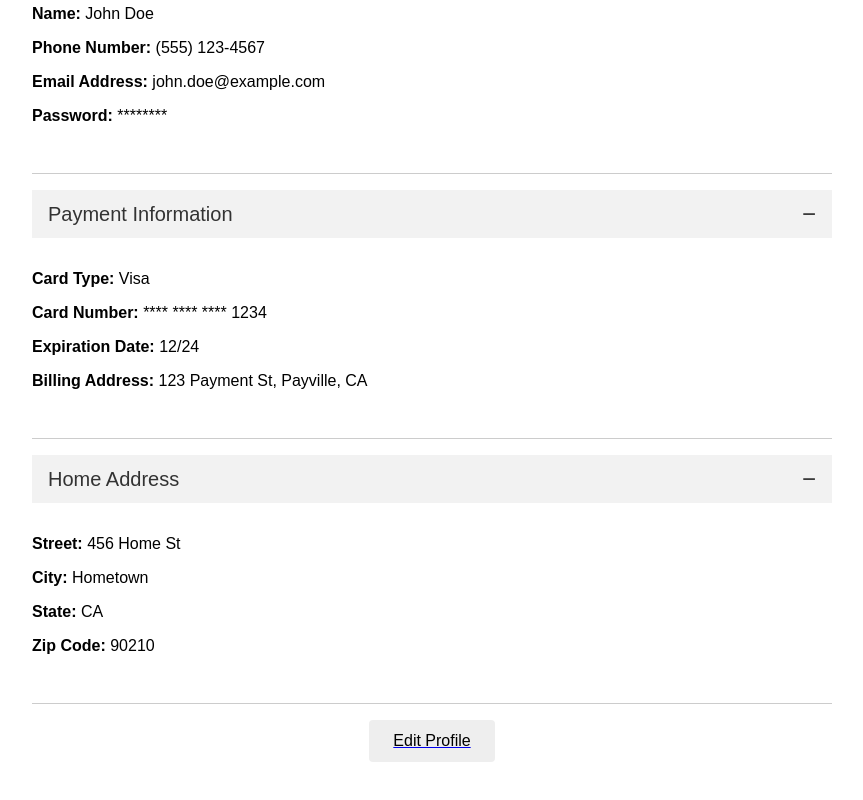
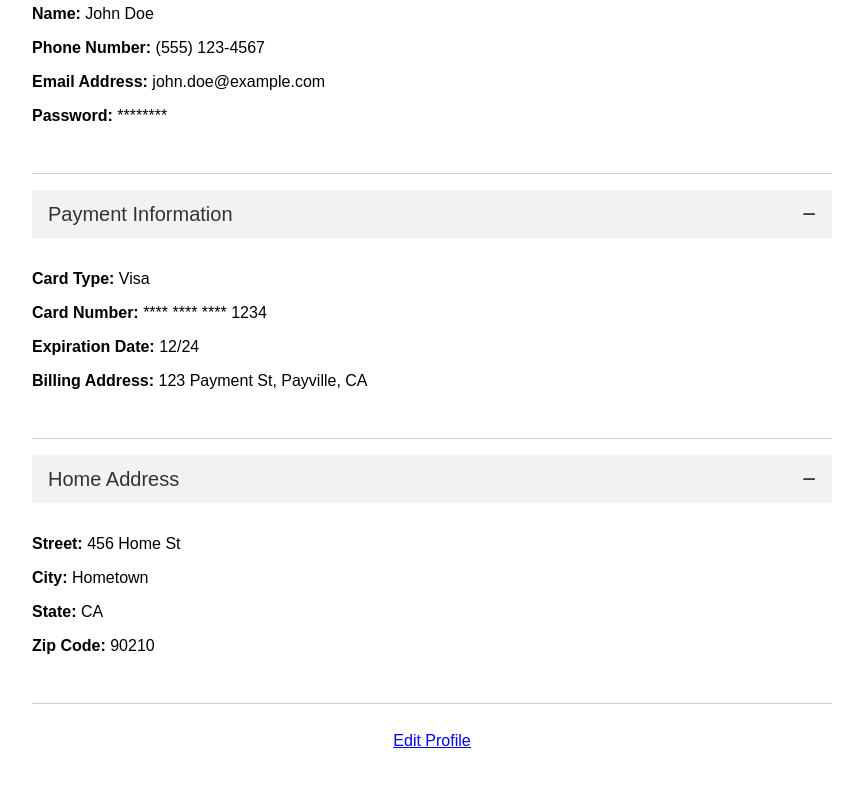
Before and after one commit to Pearlman11/CinemaEBookingSystem, a Next.js app in the folder my-app/: page /user/profile in a window 1280 px wide. Shown: the part 264-1064 px from the top of the page, without its empty margins (208-1071 px from the left). Built offline with nearby package versions, Linux system fonts and the light colour scheme.

Commit message:
added additional styling for edit profile and profile page

```diff
--- a/my-app/src/app/components/AuthForm.tsx
+++ b/my-app/src/app/components/AuthForm.tsx
@@ -4,6 +4,7 @@
 import { useState } from 'react';
 import { useAuth } from '../context/AuthContext';
 import styles from './AuthForm.module.css';
+
 
 export default function AuthFrom() {
     // need to track if were in "Login (True)" mode or "Signup Mode (False)"
@@ -15,11 +16,13 @@ export default function AuthFrom() {
     const [confirmPassword, setConfirmPassword] = useState('');
     const {login} = useAuth();
 
+
     //allow toggeling between modes
     const toggleMode = () => {
         setIsLogin(!isLogin);
         setPassword('');
         setConfirmPassword('');
+
     };
 
     const handleSubmit = (e: React.FormEvent) => {
@@ -93,6 +96,7 @@ export default function AuthFrom() {
                 )}
                 <button type='submit' className={styles.formbutton}>
                     {isLogin? 'Login': 'Sign Up'}
+
                 </button>
             </form>
             <p className={styles.loginbuttoncontiner}>
--- a/my-app/src/app/context/AuthContext.tsx
+++ b/my-app/src/app/context/AuthContext.tsx
@@ -14,7 +14,10 @@ const AuthContext = createContext<AuthContextType | undefined>(undefined);
 export function AuthProvider({children}: {children:ReactNode}) {
     const [isLoggedIn, setIsLoggedIn] = useState(false);
     const router = useRouter();
-    const login = () => setIsLoggedIn(true);
+    const login = () => {
+        setIsLoggedIn(true);
+        router.push('/')
+    }
     const logout = () => {
         setIsLoggedIn(false);
         router.push('/');
--- a/my-app/src/app/user/editprofile/editprofile.module.css
+++ b/my-app/src/app/user/editprofile/editprofile.module.css
@@ -75,7 +75,7 @@
     padding: 0.75rem;
     font-size: 1rem;
     cursor: pointer;
-    background-color: #4CAF50;
+    background-color: var(--highlight-color);
     color: white;
     border: none;
     border-radius: 4px;
@@ -84,7 +84,7 @@
   }
 
   .saveButton:hover {
-    background-color: #45a049;
+    background-color: var(--hover-darken);
   }
 
   .cancelButton {
--- a/my-app/src/app/user/profile/profilePage.module.css
+++ b/my-app/src/app/user/profile/profilePage.module.css
@@ -44,18 +44,20 @@
   }
 
   .editButton {
-    display: inline-block;
+    text-decoration: underline;
     padding: 0.75rem 1.5rem;
     font-size: 1rem;
     cursor: pointer;
-    background-color: #eee;
+    background-color:var(--highlight-color);
     border: none;
     border-radius: 4px;
     transition: background-color 0.3s ease;
     margin: 0 auto;
     display: block;
+    color: var(--text-color);
+
   }
 
   .editButton:hover {
-    background-color: #ddd;
+    background-color: var(--hover-darken);
   }
```
